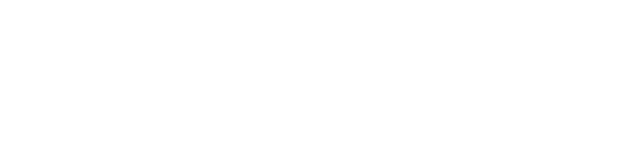
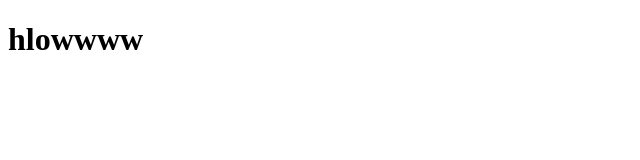
Before and after one commit to glm5/coursera-test, a plain HTML site: page site/index.html in a window 1280 px wide. Shown: the whole page, without its empty margins (0-640 px from the left). Drawn offline with Linux system fonts and the light colour scheme.

Commit message:
smal addition to uor page content.

```diff
--- a/site/index.html
+++ b/site/index.html
@@ -6,6 +6,6 @@
     <title>Document</title>
 </head>
 <body>
-
+    <h1>hlowwww</h1>
 </body>
 </html>
```
